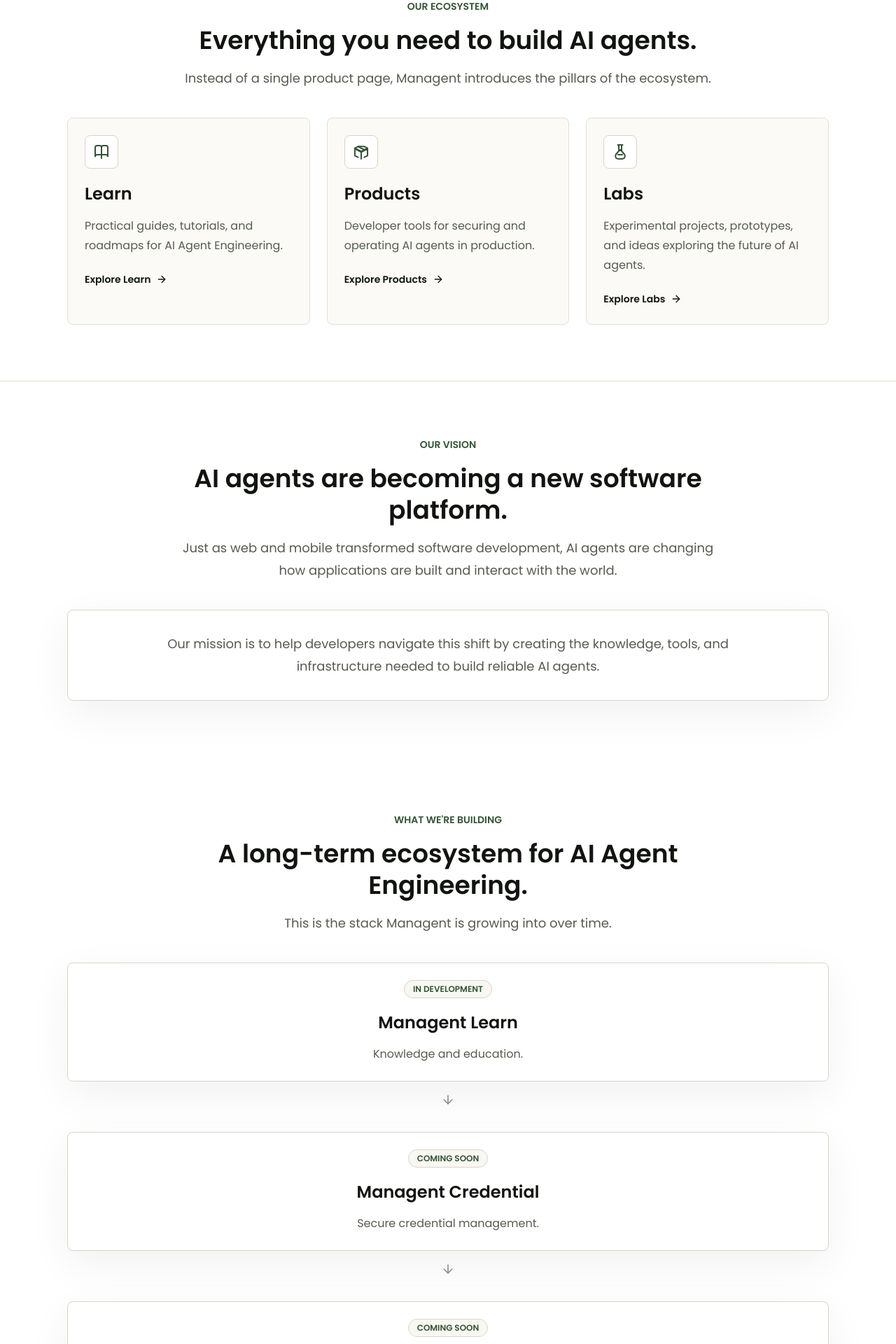
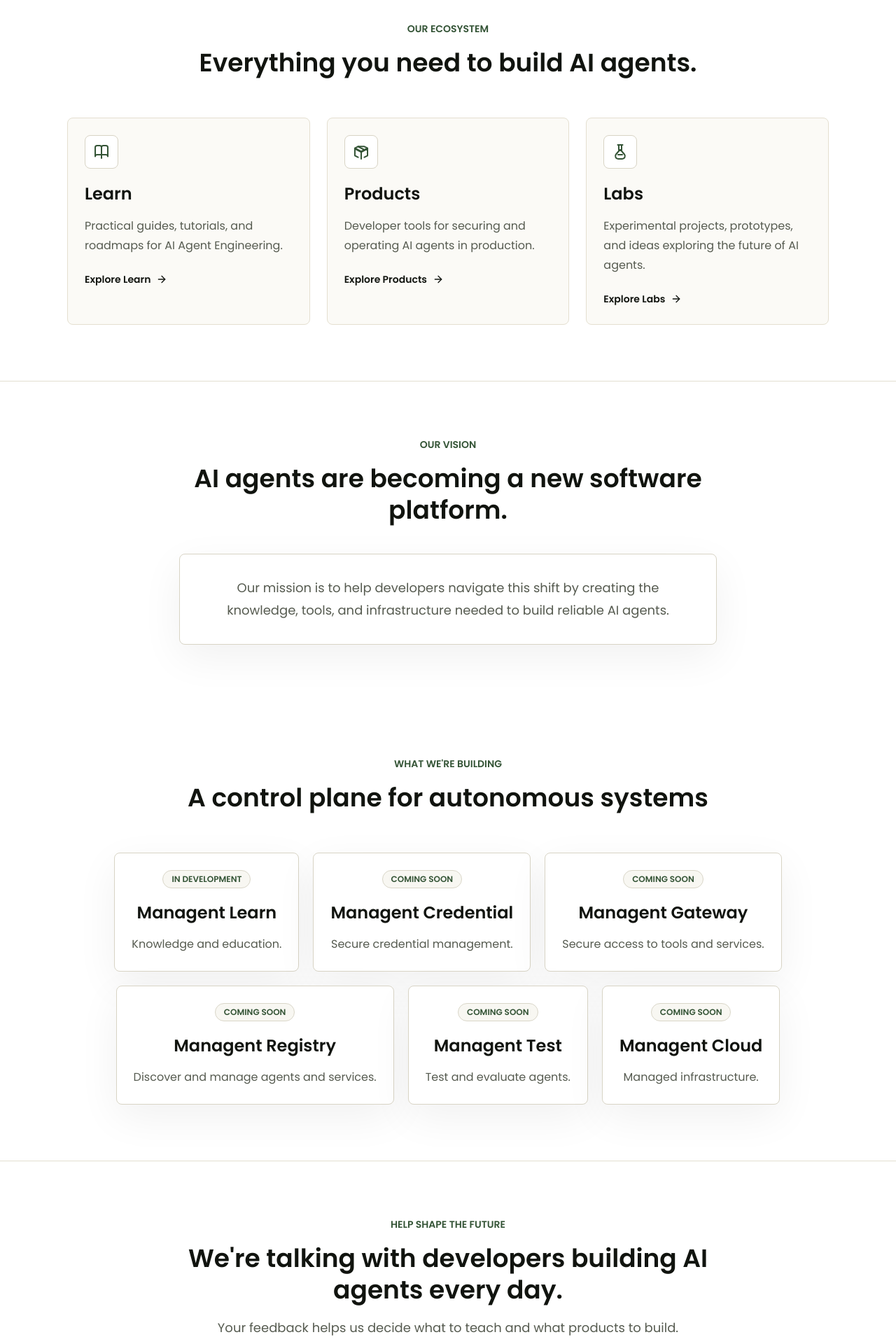
Before and after one commit to rophpad/managent, a Next.js app in the folder web/: page / in a window 1280 px wide. Shown: the part 680-2600 px from the top of the page at 70% size. Built offline with nearby package versions, Linux system fonts and the light colour scheme.

Commit message:
Update UI

```diff
--- a/web/app/page.tsx
+++ b/web/app/page.tsx
@@ -160,7 +160,7 @@
 
       <section
         id="top"
-        className="mx-auto flex w-full max-w-6xl flex-col items-center px-6 pb-20 pt-10 text-center lg:px-8 lg:pb-28 lg:pt-16"
+        className="mx-auto flex w-full max-w-6xl flex-col items-center px-6 pb-20 pt-16 text-center lg:px-8 lg:pb-28 lg:pt-24"
       >
         <h1 className="mt-6 max-w-6xl text-4xl font-medium leading-none text-[#11140f] sm:text-5xl lg:text-7xl">
           The Home of AI Agent Engineering.
@@ -196,7 +196,7 @@
           <SectionIntro
             eyebrow="Our Ecosystem"
             title="Everything you need to build AI agents."
-            description="Instead of a single product page, Managent introduces the pillars of the ecosystem."
+            description=""
           />
           <div className="mt-10 grid w-full gap-6 md:grid-cols-2 xl:grid-cols-3">
             {ecosystemItems.map((item) => {
@@ -221,11 +221,14 @@
         id="vision"
         className="mx-auto flex max-w-6xl flex-col items-center px-6 py-20 text-center lg:px-8"
       >
-        <SectionIntro
-          eyebrow="Our Vision"
-          title="AI agents are becoming a new software platform."
-          description="Just as web and mobile transformed software development, AI agents are changing how applications are built and interact with the world."
-        />
+
+        <div className="mx-auto max-w-3xl text-center">
+          <p className="text-sm font-semibold uppercase text-[#345436]">
+            Our Vision
+          </p>
+          <h2 className="mt-4 text-4xl font-semibold leading-tight text-[#11140f]">
+            AI agents are becoming a new software platform.
+          </h2>
           <div className="mt-10 w-full rounded-lg border border-[#d8d4c5] bg-white p-8 shadow-[0_18px_60px_rgba(17,20,15,0.06)]">
             <p className="mx-auto max-w-4xl text-lg leading-8 text-[#565b50]">
               Our mission is to help developers navigate this shift by creating
@@ -233,6 +236,8 @@
               agents.
             </p>
           </div>
+        </div>
+
       </section>
 
       <section
@@ -241,10 +246,10 @@
       >
         <SectionIntro
           eyebrow="What We&apos;re Building"
-          title="A long-term ecosystem for AI Agent Engineering."
-          description="This is the stack Managent is growing into over time."
+          title="A control plane for autonomous systems"
+          description=""
         />
-        <div className="mt-10 grid w-full gap-5">
+        <div className="mt-10 flex flex-wrap  items-center justify-center w-full gap-5">
           {roadmapItems.map((item, index) => (
             <div key={item.name}>
               <RoadmapCard
@@ -252,73 +257,18 @@
                 body={item.description}
                 status={item.status}
               />
-              {index + 1 < roadmapItems.length ? (
+              {/* {index + 1 < roadmapItems.length ? (
                 <div className="py-4 text-[#8e9486]">
                   <ArrowDownIcon className="mx-auto size-5" />
                 </div>
-              ) : null}
+              ) : null} */}
             </div>
           ))}
         </div>
       </section>
 
-      <section
-        id="research"
-        className="border-y border-[#e3dfd0] bg-white py-20"
-      >
-        <div className="mx-auto flex max-w-6xl flex-col items-center px-6 text-center lg:px-8">
-          <SectionIntro
-            eyebrow="Why Managent Exists"
-            title="AI agent development is evolving quickly."
-            description="This is where most startups under-explain the problem. Managent exists to bring clarity to the ecosystem."
-          />
-          <div className="mt-10 grid w-full gap-6 md:grid-cols-2">
-            {whyItems.map((item) => (
-              <ProblemCard key={item} title={item} body="" />
-            ))}
-          </div>
-          <div className="mt-6 w-full rounded-lg border border-[#d8d4c5] bg-[#fbfaf6] p-8 shadow-[0_18px_60px_rgba(17,20,15,0.06)]">
-            <p className="mx-auto max-w-4xl text-lg leading-8 text-[#565b50]">
-              Whether through education, open source, research, or products,
-              we&apos;re building resources that help developers create better
-              AI agents.
-            </p>
-          </div>
-        </div>
-      </section>
 
-      <section
-        id="built-in-public"
-        className="mx-auto flex max-w-6xl flex-col items-center px-6 py-20 text-center lg:px-8"
-      >
-        <SectionIntro
-          eyebrow="Built in Public"
-          title="We believe the future of AI Agent Engineering should be open."
-          description="That&apos;s why we share our research, publish our work, contribute to open source, and build alongside the community."
-        />
-        <div className="mt-8 flex flex-wrap justify-center gap-3">
-          <a
-            href="#open-source"
-            className="inline-flex w-max items-center justify-center rounded-full border border-[#cfcabb] bg-white px-6 py-3 text-base font-semibold text-[#11140f] transition hover:border-[#11140f]"
-          >
-            GitHub
-          </a>
-          <a
-            href="#learn"
-            className="inline-flex w-max items-center justify-center rounded-full border border-[#cfcabb] bg-white px-6 py-3 text-base font-semibold text-[#11140f] transition hover:border-[#11140f]"
-          >
-            Blog
-          </a>
-          <a
-            href="#research"
-            className="inline-flex w-max items-center justify-center rounded-full border border-[#cfcabb] bg-white px-6 py-3 text-base font-semibold text-[#11140f] transition hover:border-[#11140f]"
-          >
-            Research
-          </a>
-        </div>
-      </section>
-
-      <section id="newsletter" className="border-t border-[#e3dfd0] bg-white py-20">
+      {/* <section id="newsletter" className="border-t border-[#e3dfd0] bg-white py-20">
         <div className="mx-auto flex max-w-4xl flex-col items-center px-6 text-center lg:px-8">
           <SectionIntro
             eyebrow="Stay Connected"
@@ -347,14 +297,14 @@
             </button>
           </form>
         </div>
-      </section>
+      </section> */}
 
       <section id="labs" className="border-t border-[#e3dfd0] bg-white py-20">
         <div className="mx-auto flex max-w-4xl flex-col items-center px-6 text-center lg:px-8">
           <SectionIntro
             eyebrow="Help Shape the Future"
             title="We&apos;re talking with developers building AI agents every day."
-            description="Your feedback helps us decide what to teach, what to research, what to open-source, and what products to build."
+            description="Your feedback helps us decide what to teach and what products to build."
           />
 
           <form className="mt-10 w-full max-w-2xl rounded-lg border border-[#d8d4c5] bg-white p-6 text-left shadow-[0_18px_60px_rgba(17,20,15,0.06)] sm:p-8">
```
Lines whose indentation alone changed are shown as unchanged.
